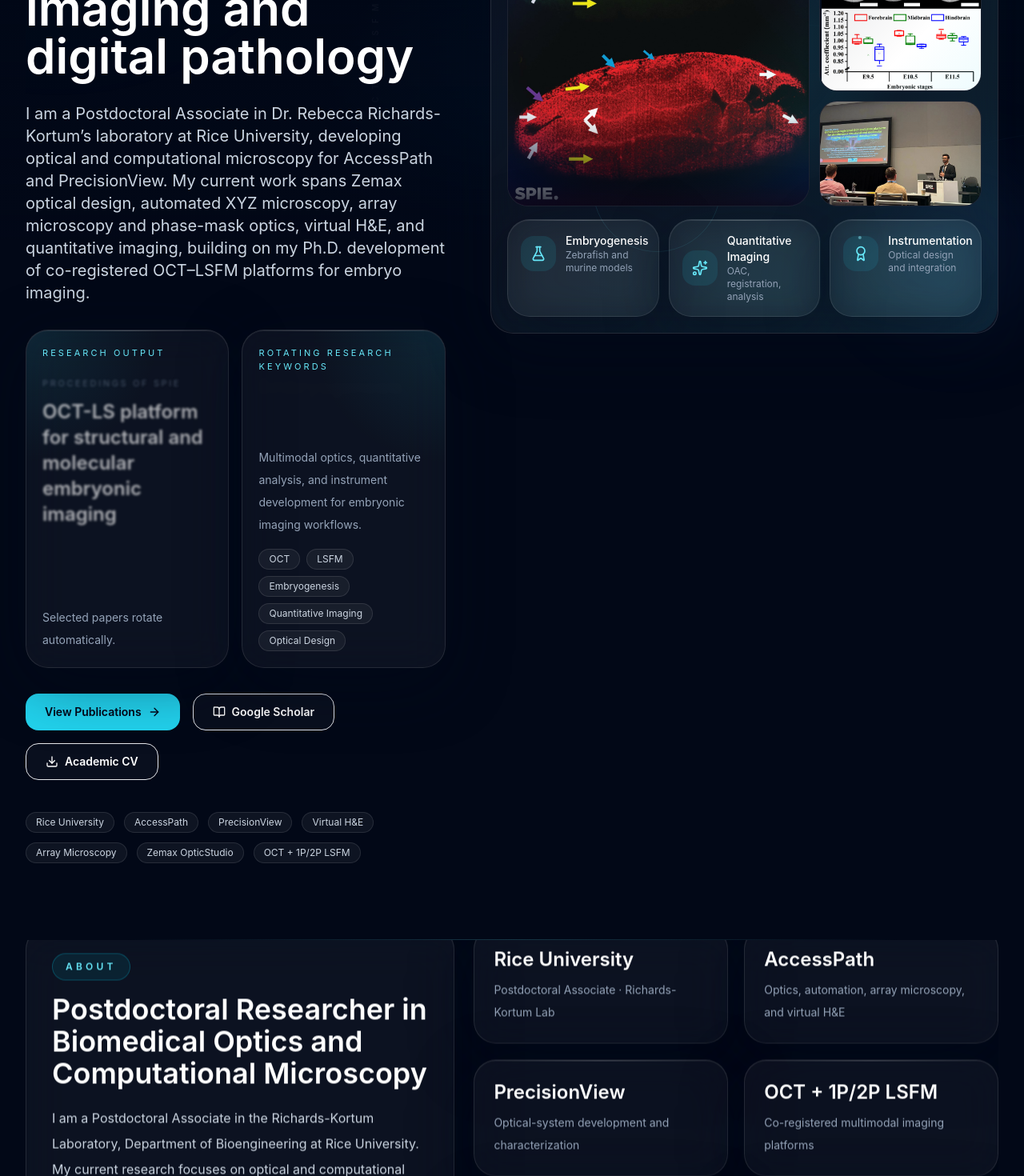
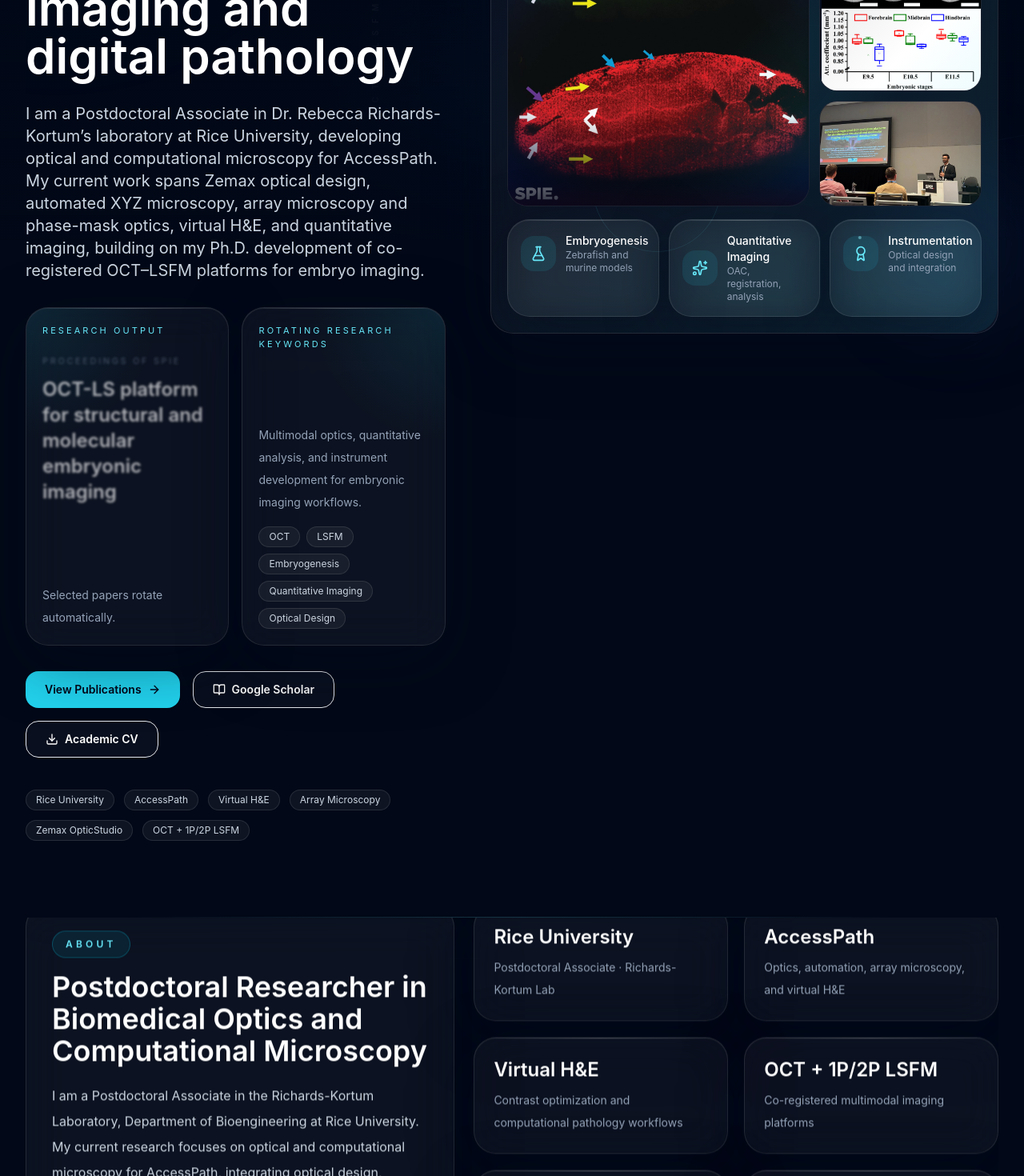
Before and after one commit to Mobarak-Karim/mobarak-karim, a React (Vite) app: page / in a window 1280 px wide. Shown: the part 500-1970 px from the top of the page at 80% size. Built offline with nearby package versions, Linux system fonts and the light colour scheme.

Commit message:
Remove PrecisionView references from website content

```diff
--- a/src/App.jsx
+++ b/src/App.jsx
@@ -222,12 +222,12 @@ const researchExperience = [
     dates: "Aug 2026 – Present",
     lab: "Richards-Kortum Laboratory · PI: Dr. Rebecca Richards-Kortum",
     summary:
-      "Developing optical and computational microscopy technologies for AccessPath and PrecisionView, with emphasis on translational imaging, digital pathology, and robust instrument integration.",
+      "Developing optical and computational microscopy technologies for AccessPath, with emphasis on translational imaging, digital pathology, and robust instrument integration.",
     highlights: [
       "Zemax-based lens and relay design, optical integration, alignment, and performance characterization for AccessPath microscopy.",
       "Developed automated XYZ acquisition with autofocus, frame averaging, background correction, image stitching, and parallel virtual H&E processing in a unified Python GUI.",
       "Lead AccessPath APHA-H Phase II optics activities, including array-microscopy architecture and phase-mask design, fabrication, and validation.",
-      "Investigate novel contrast mechanisms and excitation/emission wavelength combinations for virtual H&E imaging and contribute to PrecisionView optical-system development.",
+      "Investigate novel contrast mechanisms and excitation/emission wavelength combinations to improve virtual H&E image contrast and reduce optical background.",
     ],
   },
   {
@@ -334,7 +334,7 @@ const toolProjects = [
 const quickStats = [
   { value: "Rice University", label: "Postdoctoral Associate · Richards-Kortum Lab" },
   { value: "AccessPath", label: "Optics, automation, array microscopy, and virtual H&E" },
-  { value: "PrecisionView", label: "Optical-system development and characterization" },
+  { value: "Virtual H&E", label: "Contrast optimization and computational pathology workflows" },
   { value: "OCT + 1P/2P LSFM", label: "Co-registered multimodal imaging platforms" },
   { value: "Zemax OpticStudio", label: "Lens, relay, and imaging-system design" },
   { value: "Python / MATLAB / LabVIEW", label: "Automation, analysis, and instrumentation" },
@@ -1437,7 +1437,7 @@ export default function App() {
               transition={{ duration: 0.7, delay: 0.08 }}
               className="mt-7 max-w-3xl text-lg leading-9 text-slate-300 sm:text-xl"
             >
-              I am a Postdoctoral Associate in Dr. Rebecca Richards-Kortum’s laboratory at Rice University, developing optical and computational microscopy for AccessPath and PrecisionView. My current work spans Zemax optical design, automated XYZ microscopy, array microscopy and phase-mask optics, virtual H&E, and quantitative imaging, building on my Ph.D. development of co-registered OCT–LSFM platforms for embryo imaging.
+              I am a Postdoctoral Associate in Dr. Rebecca Richards-Kortum’s laboratory at Rice University, developing optical and computational microscopy for AccessPath. My current work spans Zemax optical design, automated XYZ microscopy, array microscopy and phase-mask optics, virtual H&E, and quantitative imaging, building on my Ph.D. development of co-registered OCT–LSFM platforms for embryo imaging.
             </motion.p>
 
             <motion.div
@@ -1541,7 +1541,6 @@ export default function App() {
             >
               <Tag>Rice University</Tag>
               <Tag>AccessPath</Tag>
-              <Tag>PrecisionView</Tag>
               <Tag>Virtual H&E</Tag>
               <Tag>Array Microscopy</Tag>
               <Tag>Zemax OpticStudio</Tag>
@@ -1658,7 +1657,7 @@ export default function App() {
                   Postdoctoral Researcher in Biomedical Optics and Computational Microscopy
                 </h2>
                 <p className="mt-5 text-base leading-8 text-slate-300">
-                  I am a Postdoctoral Associate in the Richards-Kortum Laboratory, Department of Bioengineering at Rice University. My current research focuses on optical and computational microscopy for AccessPath and PrecisionView, integrating optical design, automated image acquisition, computational processing, and translational imaging workflows.
+                  I am a Postdoctoral Associate in the Richards-Kortum Laboratory, Department of Bioengineering at Rice University. My current research focuses on optical and computational microscopy for AccessPath, integrating optical design, automated image acquisition, computational processing, and translational imaging workflows.
                 </p>
                 <p className="mt-4 text-base leading-8 text-slate-300">
                   For AccessPath, I develop Zemax-based optical designs and automated microscopy workflows that combine motorized XYZ acquisition, autofocus, averaging, background correction, stitching, and virtual H&E processing. I also lead Phase II optics activities involving array-microscopy architecture and phase-mask design, fabrication, and validation.
```
